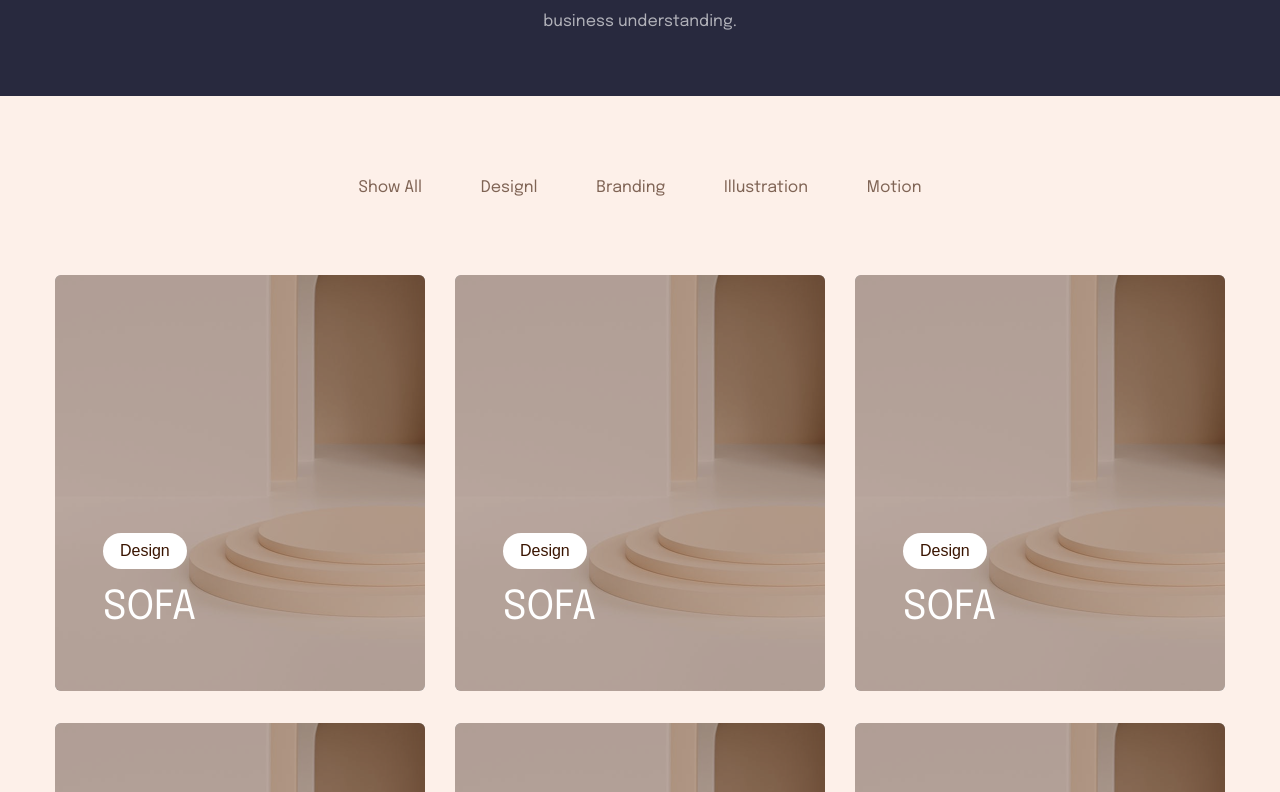
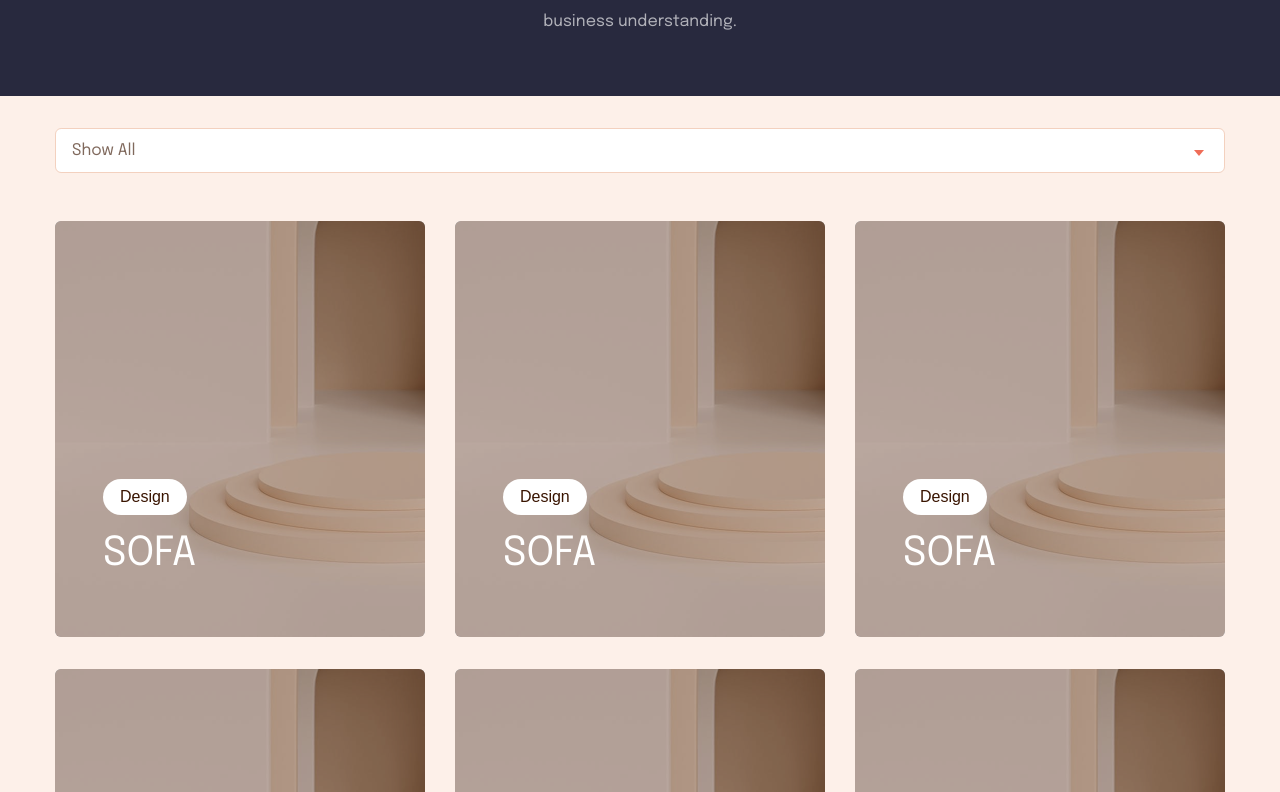
Before and after one commit to IgorBabikov/jupiter, a React (Create React App) app: page / in a window 1280 px wide. Shown: the part 288-1080 px from the top of the page. Built offline with nearby package versions, Linux system fonts and the light colour scheme.

Commit message:
finished adaptation

```diff
--- a/src/components/ImageContainer/ImageContainer.jsx
+++ b/src/components/ImageContainer/ImageContainer.jsx
@@ -1,11 +1,13 @@
 import ImageItem from '../imageItem/ImageItem';
-
 import style from './ImageContainer.module.scss';
 
 function ImageContainer() {
   return (
     <>
-      <div className={style.ImageContainer}>
+      <div className={style.items}>
+        <ImageItem />
+        <ImageItem />
+        <ImageItem />
         <ImageItem />
         <ImageItem />
         <ImageItem />
@@ -15,7 +17,7 @@ function ImageContainer() {
       </div>
 
       <div className={style.btn}>
-        <button >Load More</button>
+        <button>Load More</button>
       </div>
     </>
   );
--- a/src/components/ImageContainer/ImageContainer.module.scss
+++ b/src/components/ImageContainer/ImageContainer.module.scss
@@ -1,8 +1,14 @@
-.ImageContainer {
-  display: grid;
-  gap: 3.2rem 3rem;
-  grid-template-columns: repeat(3, 370px);
+@import '../../styles/vendor/vars.scss';
+@import '../../styles/vendor/mixins.scss';
+
+.items {
+  @include d-flex;
+  flex-wrap: wrap;
   margin-bottom: 8rem;
+  @media (max-width: $bp-sm) {
+    margin-bottom: 4.8rem;
+    justify-content: center;
+  }
 }
 
 .btn {
@@ -10,6 +16,7 @@
   text-align: center;
   margin-bottom: 18.4rem;
   button {
+    width: 17rem;
     text-transform: uppercase;
     font-size: 1.4rem;
     font-family: inherit;
@@ -23,4 +30,7 @@
       color: #fff;
     }
   }
+  @media (max-width: $bp-sm) {
+    margin-bottom: 22.4rem;
+  }
 }
--- a/src/components/filters/Filters.jsx
+++ b/src/components/filters/Filters.jsx
@@ -1,6 +1,7 @@
+import { useState } from 'react';
 import style from './filters.module.scss';
 
-const filters = [
+const filtersItems = [
   { name: 'Show All', type: 'all' },
   { name: 'Designl', type: 'design' },
   { name: 'Branding', type: 'branding' },
@@ -9,10 +10,25 @@ const filters = [
 ];
 
 function Filters() {
-  return (
-    <ul className={style.filters}>
-      {filters.map((item) => (
-        <li className={style.item} key={item.name}>{item.name}</li>
+  const screenWidth = window.screen.width;
+
+  return screenWidth <= 1040 ? (
+    <div className={style.select}>
+      <select name="select">
+        {filtersItems.map((item) => (
+          <option key={item.name} value={item.name}>
+            {item.name}
+          </option>
+        ))}
+      </select>
+      <img src="img/arrow.svg" alt="arrow-down" />
+    </div>
+  ) : (
+    <ul className={style.list}>
+      {filtersItems.map((item) => (
+        <li className={style.item} key={item.name}>
+          {item.name}
+        </li>
       ))}
     </ul>
   );
--- a/src/components/filters/filters.module.scss
+++ b/src/components/filters/filters.module.scss
@@ -1,10 +1,14 @@
 @import '../../styles/vendor/mixins.scss';
+@import '../../styles/vendor/vars.scss';
 
-.filters {
+.list {
   max-width: 56.3rem;
   width: 100%;
   margin: 8rem auto 7.5rem;
   @include d-flex;
+  @media (max-width: $bp-sm) {
+    opacity: 0;
+  }
 }
 
 .item {
@@ -12,6 +16,32 @@
   color: rgba(#391400, 64%);
   transition: all 0.2s linear;
   &:hover {
-   color: #391400;
+    color: #391400;
   }
 }
+
+.select {
+  position: relative;
+  text-align: center;
+  margin: 3.2rem 0 4.8rem;
+  select {
+    display: inline-block;
+    padding: 0.81em 1em;
+    width: 32.9rem;
+    width: 100%;
+    background: #fff;
+    border: 1px solid #f3d1bf;
+    border-radius: 0.38em;
+    appearance: none;
+    font-family: inherit;
+    color: rgba(#391400, 64%);
+    cursor: pointer;
+  }
+  img {
+    position: absolute;
+    top: 50%;
+    right: 1.6rem;
+    transform: translateX(-50%);
+    pointer-events: none;
+  }
+}
--- a/src/components/header/header.module.scss
+++ b/src/components/header/header.module.scss
@@ -5,10 +5,16 @@
   padding: 1.5rem 0 5.8rem;
   background-color: #28293e;
   color: $white;
+  @media (max-width: $bp-sm) {
+    padding: 0.96rem 0 7.9rem;
+  }
 }
 
 .inner {
   @include d-flex;
+  @media (max-width: $bp-sm) {
+    justify-content: center;
+  }
 }
 
 .logo {
@@ -24,6 +30,10 @@
   @include d-flex;
   max-width: 52.2rem;
   width: 100%;
+
+  @media (max-width: $bp-sm) {
+    display: none;
+  }
 }
 
 .item {
@@ -51,6 +61,10 @@
     background-color: #fff;
     color: #000;
   }
+
+  @media (max-width: $bp-sm) {
+    display: none;
+  }
 }
 
 .content {
@@ -59,6 +73,9 @@
   h1 {
     font-size: 7.2rem;
     font-weight: 300;
+    @media (max-width: $bp-sm) {
+      font-size: 5.6rem;
+    }
   }
 
   p {
@@ -67,5 +84,11 @@
     margin: 0 auto;
     color: rgba($white, 64%);
     line-height: 2;
+    @media (max-width: $bp-sm) {
+      max-width: 32.9rem;
+    }
+  }
+  @media (max-width: $bp-sm) {
+    margin-top: 7.9rem;
   }
 }
--- a/src/components/imageItem/ImageItem.jsx
+++ b/src/components/imageItem/ImageItem.jsx
@@ -2,7 +2,7 @@ import style from './imageItem.module.scss';
 
 function ImageItem() {
   return (
-    <div className={style.imageItem}>
+    <div className={style.block}>
        <img src="img/image-item.png" alt="item" />
        <button className={style.filter}>Design</button>
        <h3 className={style.title}>SOFA</h3>
--- a/src/components/imageItem/imageItem.module.scss
+++ b/src/components/imageItem/imageItem.module.scss
@@ -1,7 +1,16 @@
 @import '../../styles/vendor/vars.scss';
 
-.imageItem {
+.block {
   position: relative;
+  max-width: 37rem;
+  width: 100%;
+  margin-bottom: 3.2rem;
+  img {
+    width: 100%;
+  }
+  @media (max-width: $bp-sm) {
+    padding: 0 1rem;
+  }
 }
 
 .filter {
--- a/src/components/main/Main.jsx
+++ b/src/components/main/Main.jsx
@@ -13,4 +13,5 @@ function Main() {
   );
 }
 
+
 export default Main;
--- a/src/styles/vendor/container.scss
+++ b/src/styles/vendor/container.scss
@@ -1,6 +1,12 @@
+@import '../../styles/vendor/vars.scss';
+
 .container {
   width: 100%;
-  max-width: 120.0rem;
+  max-width: 180rem;
   padding: 0 1.5rem;
   margin: 0 auto;
+
+  @media (max-width: $bp-xl) {
+    max-width: 120rem;
+  }
 }
--- a/src/styles/vendor/vars.scss
+++ b/src/styles/vendor/vars.scss
@@ -3,8 +3,6 @@ $black: #2A2A2A;
 $link: #3bb341;
 
 
-$bp-xl: 1200px;
-$bp-lg: 991px;
+$bp-xl: 1440px;
 
-$bp-md: 768px;
-$bp-sm: 576px;
+$bp-sm: 1040px;
```
Also changed, not shown: public/img/arrow.svg (added), src/styles/vendor/mixins.scss (line endings or trailing spaces).
